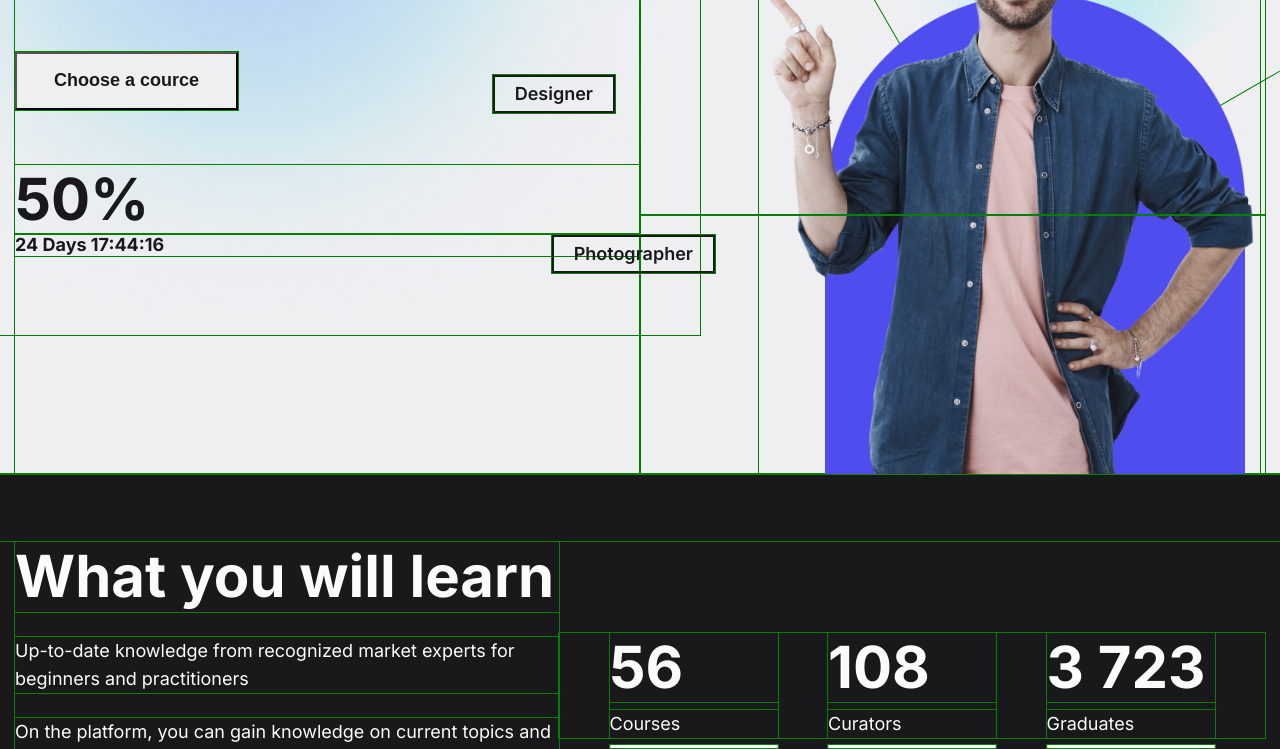
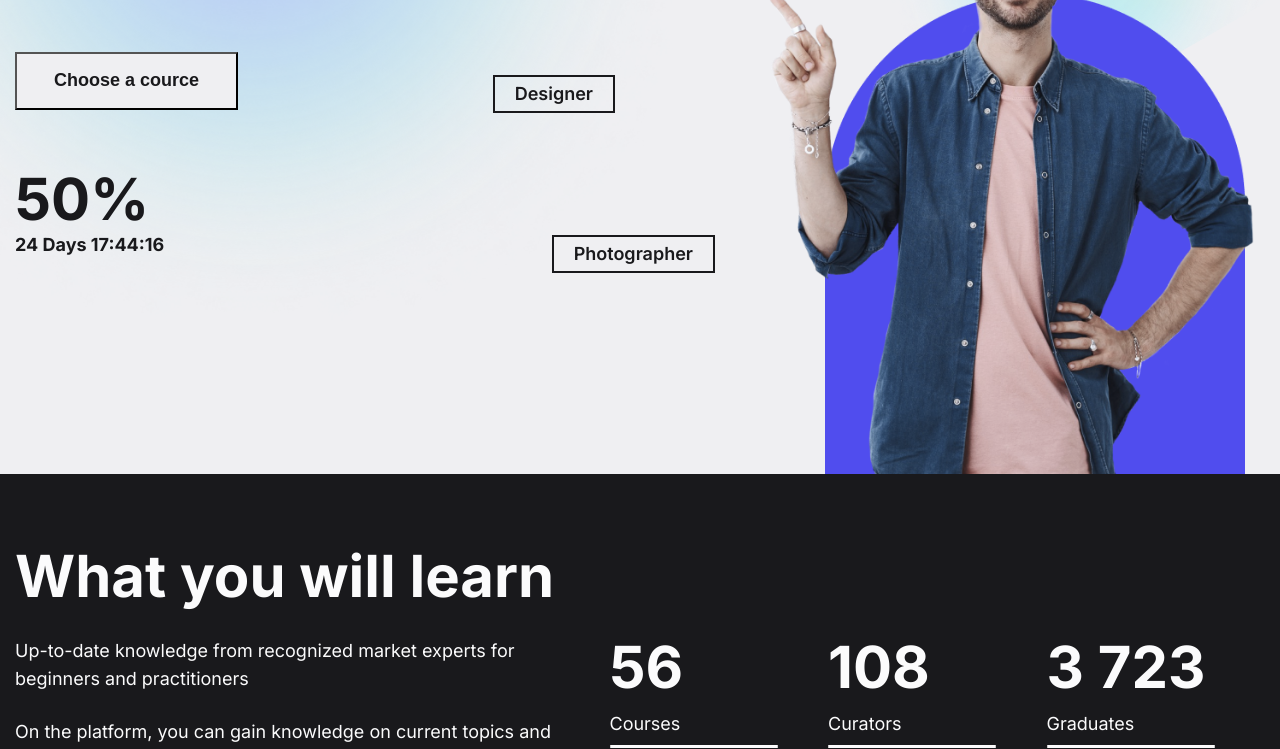
Before and after one commit to VitalijO/hillel, a website: page index.html in a window 1280 px wide. Shown: the part 568-1317 px from the top of the page. Drawn offline with Linux system fonts and the light colour scheme.

Commit message:
next fix

```diff
--- a/sass/base/_reset.scss
+++ b/sass/base/_reset.scss
@@ -2,7 +2,7 @@
 *::before,
 *::after {
     box-sizing: border-box;
-   outline: 1px solid green !important;
+  // outline: 1px solid green !important;
 }
 
 p,
```
Also changed, not shown: css/main.css, css/main.min.css, 2 other files.
